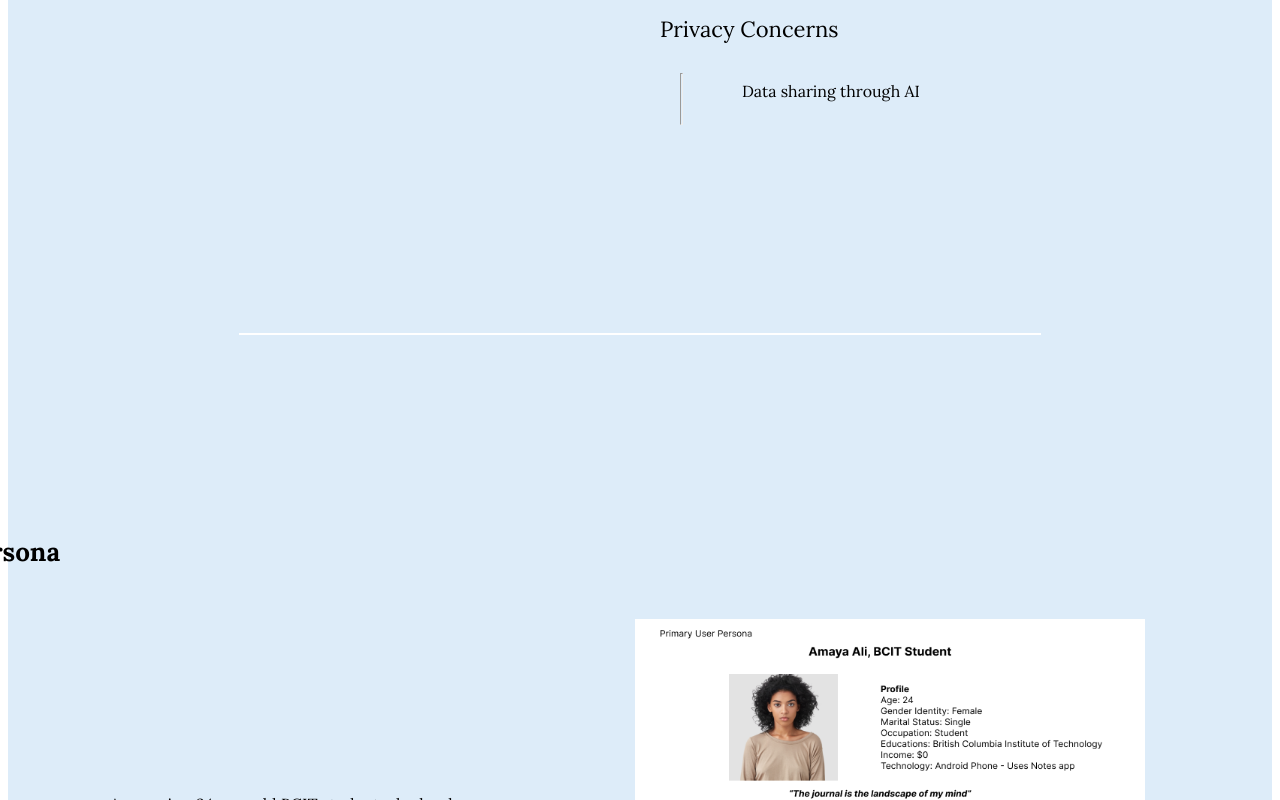
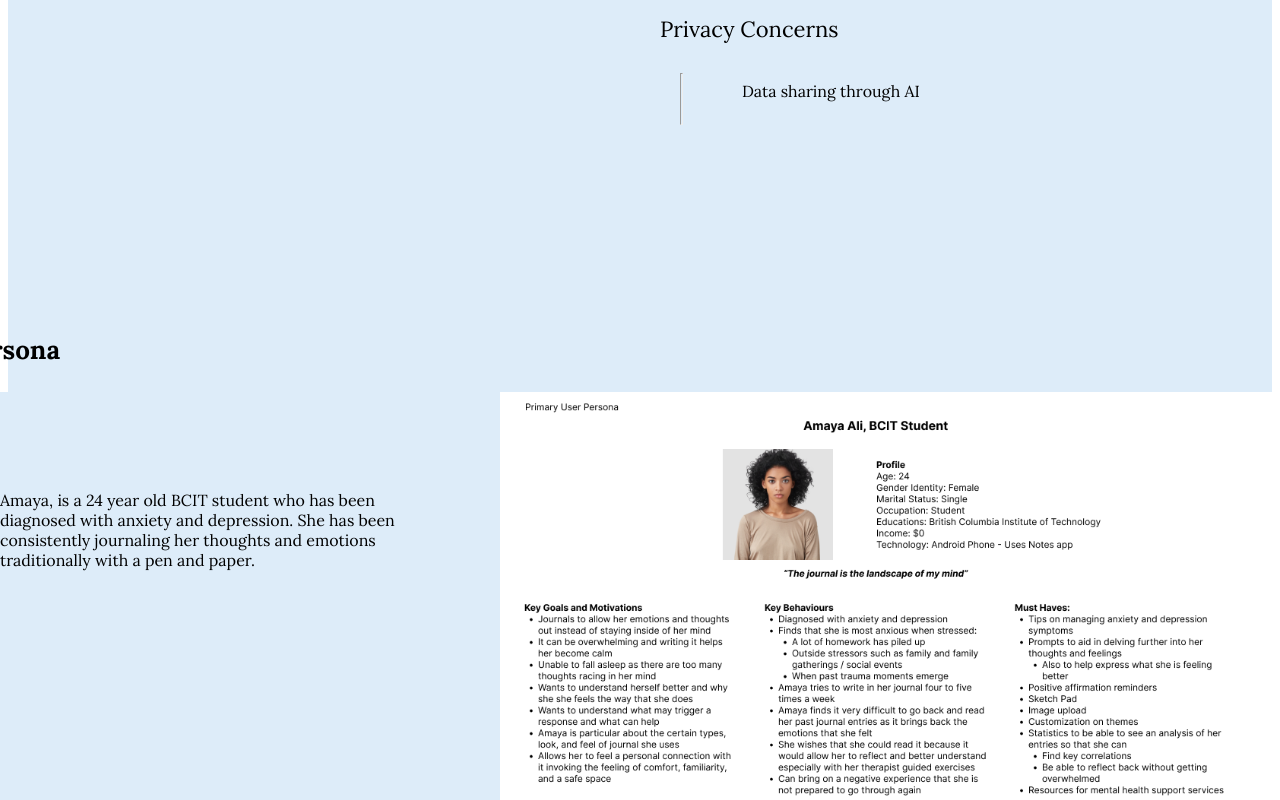
Before and after one commit to anikagrewal/Portfolio, a Next.js app: page /caseStudy in a window 1280 px wide. Shown: the part 2000-2800 px from the top of the page. Built offline with nearby package versions, Linux system fonts and the light colour scheme.

Commit message:
under construction

```diff
--- a/components/Molecules/NavBar/index.js
+++ b/components/Molecules/NavBar/index.js
@@ -11,7 +11,7 @@ return (
 <div className={styles.navCon}>
 <div className={styles.navBar}>
             <div className={styles.left}>
-
+                <p>Currently under Construction</p>
                  <Link href={'/'} className={styles.nav}> <Image src={'/images/anika_logo.svg'} alt='logo' width={54} height={58} /></Link>
             </div>
             <div className={styles.right}>
--- a/pages/caseStudy.js
+++ b/pages/caseStudy.js
@@ -88,12 +88,16 @@ export default function CaseStudy() {
 
             </div>
           </div>
-          <hr className={styles.divider}></hr>
+
             <p className={styles.innerSub}>Persona</p>
             <div className={styles.persona}>
+              <div className={styles.perTxtCon}>
             <p className={styles.perText}>Amaya, is a 24 year old BCIT student who has been diagnosed with anxiety and depression. She has been consistently journaling her thoughts and emotions traditionally with a pen and paper. </p>
+            </div>
+            <div >
            <div className={styles.perImg}>
-            <Image src={'/images/persona.png'} alt='logo' width={510} height={750} />
+            <Image src={'/images/persona.png'} alt='logo' width={780} height={595} />
+           </div>
            </div>
             </div>
           </div>
--- a/pages/index.js
+++ b/pages/index.js
@@ -15,7 +15,9 @@ export default function Home() {
       <main className={styles.main}>
       <div>
         <div className={styles.headerCon}>
+
        <NavBar />
+
        <Header/>
        </div>
         <div className={styles.proCon}>
--- a/styles/Home.module.css
+++ b/styles/Home.module.css
@@ -23,7 +23,7 @@
   flex-direction: row;
   justify-content: center;
   align-items: center;
-  width: 627px;
+  width: 900px;
   height: 91px;
   margin-top: 20px;
 }
@@ -57,6 +57,7 @@
  flex-direction: row;
  align-items: center;
 margin-right: 160px;
+gap: 200px;
 }
 
 .right {
@@ -544,8 +545,25 @@ margin-left: 180px;
   flex-direction: row;
   align-items: center;
   justify-content: center;
+  width: 100%;
   gap: 100px;
+  background: linear-gradient(
+    to right,
+    #DDECF9 0%,
+    #DDECF9 50%,
+    #4E738A 50%,
+    #4E738A 100%
+  );
 }
+
+.under {
+  display: flex;
+  flex-direction: row;
+  justify-content: center;
+  align-items: center;
+
+}
+
 
 .perText {
   font-size: 16px;
@@ -567,9 +585,6 @@ margin-left: 180px;
   margin-bottom: -10px;
 }
 .perImg {
-  background-color: #DDECF9;
-  width: 560px;
-  height: 800px;
   display: flex;
   justify-content: center;
   align-items: center;
```
Also changed, not shown: public/images/persona.png.
